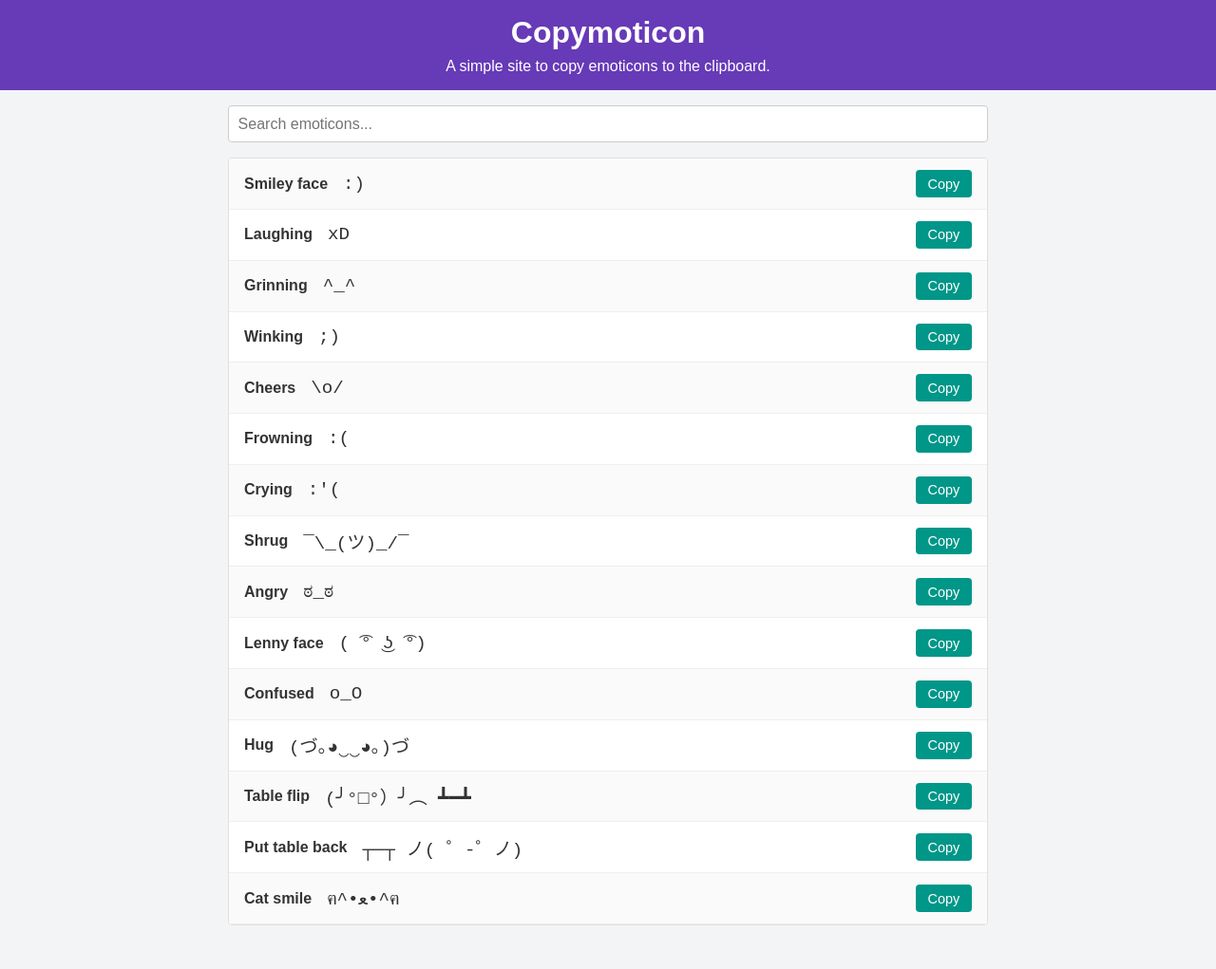
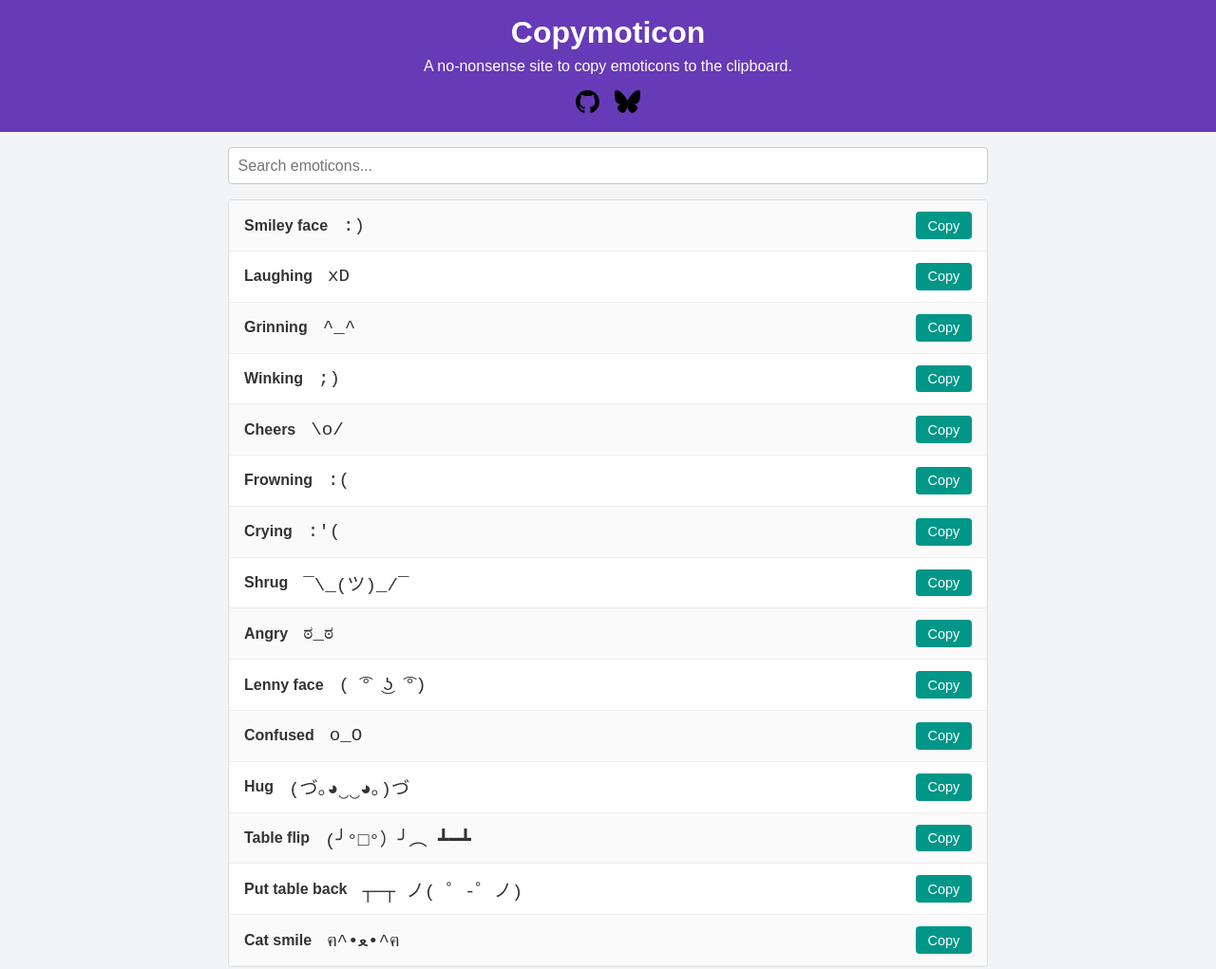
Before and after one commit to conways-glider/copymoticon, an Astro site: page / in a window 1280 px wide. Shown: the whole page at 95% size. Before the commit the page ends 991 px from the top, so only its background shows below. Built offline with nearby package versions, Linux system fonts and the light colour scheme; Astro itself is replaced by a stand-in of ours.

Commit message:
Add social links

```diff
--- /dev/null
+++ b/src/components/Header.astro
@@ -0,0 +1,28 @@
+---
+import Social from "./Social.astro";
+---
+
+<header>
+  <h1>Copymoticon</h1>
+  <p>A no-nonsense site to copy emoticons to the clipboard.</p>
+  <Social />
+</header>
+
+<style>
+  header {
+    background-color: #673ab7;
+    color: #fff;
+    padding: 1rem;
+    text-align: center;
+  }
+
+  header h1 {
+    margin: 0;
+    font-size: 2rem;
+  }
+
+  header p {
+    margin: 0.5rem 0 0;
+    font-size: 1rem;
+  }
+</style>
--- /dev/null
+++ b/src/components/Social.astro
@@ -0,0 +1,25 @@
+---
+
+---
+
+<div class="social-container">
+  <a href="https://github.com/conways-glider/copymoticon">
+    <img src="/github.svg" class="inline-logo" alt="GitHub" /></a
+  >
+  <a href="https://bsky.app/profile/conways-glider.bsky.social">
+    <img src="/bluesky.svg" class="inline-logo" alt="Bluesky" /></a
+  >
+</div>
+
+<style>
+  .social-container {
+    display: flex;
+    justify-content: center;
+    margin: 1rem 0 0;
+  }
+
+  .inline-logo {
+    height: 1.5rem;
+    margin: 0 0.5rem;
+  }
+</style>
--- a/src/data/emoticons.ts
+++ b/src/data/emoticons.ts
@@ -1,4 +1,8 @@
-export const staticEmoticons: {category: string;name: string;symbol: string;}[] = [
+export const staticEmoticons: {
+  category: string;
+  name: string;
+  symbol: string;
+}[] = [
   {
     category: "Happy",
     name: "Smiley face",
--- a/src/pages/index.astro
+++ b/src/pages/index.astro
@@ -1,4 +1,5 @@
 ---
+import Header from "../components/Header.astro";
 import EmoticonList from "../components/EmoticonList.astro";
 import { staticEmoticons } from "../data/emoticons.ts";
 ---
@@ -12,10 +13,7 @@
     <title>Astro</title>
   </head>
   <body>
-    <header>
-      <h1>Copymoticon</h1>
-      <p>A simple site to copy emoticons to the clipboard.</p>
-    </header>
+    <Header />
     <EmoticonList emoticons={staticEmoticons} />
   </body>
 </html>
@@ -29,20 +27,7 @@
     color: #333;
   }
 
-  header {
-    background-color: #673ab7;
-    color: #fff;
-    padding: 1rem;
-    text-align: center;
-  }
-
-  header h1 {
-    margin: 0;
-    font-size: 2rem;
-  }
-
-  header p {
-    margin: 0.5rem 0 0;
-    font-size: 1rem;
+  .inline-logo {
+    height: 1.5rem;
   }
 </style>
```
Also changed, not shown: eslint.config.cjs (+4 -4 lines), .devcontainer/devcontainer.json, public/bluesky.svg (added), public/github.svg (added), 2 other files.
